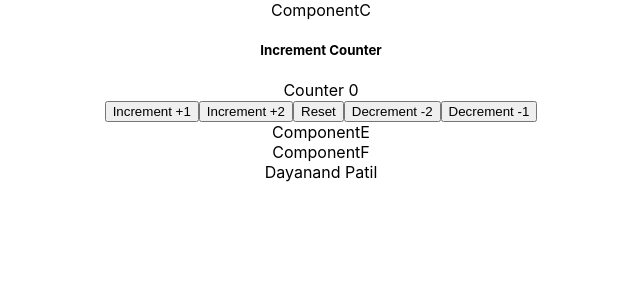
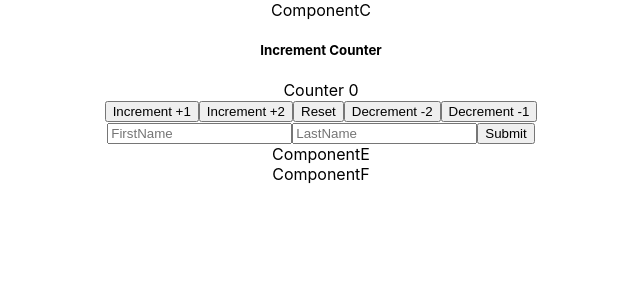
Before and after one commit to pdayanand03/react-hook-useContext-reducer-api, a React (Create React App) app: page / in a window 1280 px wide. Shown: the top 300 px of the page, without its empty margins (319-959 px from the left). Built offline with nearby package versions, Linux system fonts and the light colour scheme.

Commit message:
useContext and useReducer used integrally

```diff
--- a/src/App.js
+++ b/src/App.js
@@ -1,12 +1,27 @@
-import { createContext } from 'react';
+import { createContext, useReducer } from 'react';
 import './App.css';
 import ComponentC from './components/ComponentC';
 
 export const userContext = createContext();
+const initialState = {
+  firstName:"",
+  lastName:""
+}
+const reducer = (state=initialState,action) =>{
+  switch(action.type){
+    case "firstName" :
+      return {...state,firstName:action.value}
+    case "lastName" :
+      return {...state,lastName:action.value}
+    default:
+      return state
+  }
+}
 
 function App() {
+  const [state, dispatch] = useReducer(reducer,initialState)
   return (
-    <userContext.Provider value={{firstName:"Dayanand",lastName:"Patil"}}>
+    <userContext.Provider value={{state, dispatch}}>
       <div className="App">
         <ComponentC/>
       </div>
--- a/src/components/ComponentE.js
+++ b/src/components/ComponentE.js
@@ -1,10 +1,24 @@
-import React from "react";
+import React, { useContext, useState } from "react";
+import { userContext } from "../App";
 import ComponentF from "./ComponentF";
 
 const ComponentE = () =>{
-    return(<>
+    const [firstName,setFirstName] = useState("")
+    const [lastName,setLastName] = useState("")
+    const data = useContext(userContext)
+
+    const handleSubmit=()=>{
+        data.dispatch({type:'firstName',value:firstName})
+        data.dispatch({type:'lastName',value:lastName})
+    }
+
+    return(<div>
+        <input type="text" placeholder="FirstName" onChange={e=>setFirstName(e.target.value)}/>
+        <input type="text" placeholder="LastName"  onChange={e=>setLastName(e.target.value)}/>
+        <button onClick={handleSubmit}>Submit</button>
+
     <div>ComponentE</div>
     <ComponentF/>
-    </>)
+    </div>)
 }
 export default ComponentE
--- a/src/components/ComponentF.js
+++ b/src/components/ComponentF.js
@@ -6,7 +6,7 @@ const ComponentF = () =>{
     return(
         <div>
             <div>ComponentF</div>
-            <div>{data.firstName+" "}{data.lastName}</div>
+            <div>{data.state.firstName+" "}{data.state.lastName}</div>
         </div>
     )
 }
```
